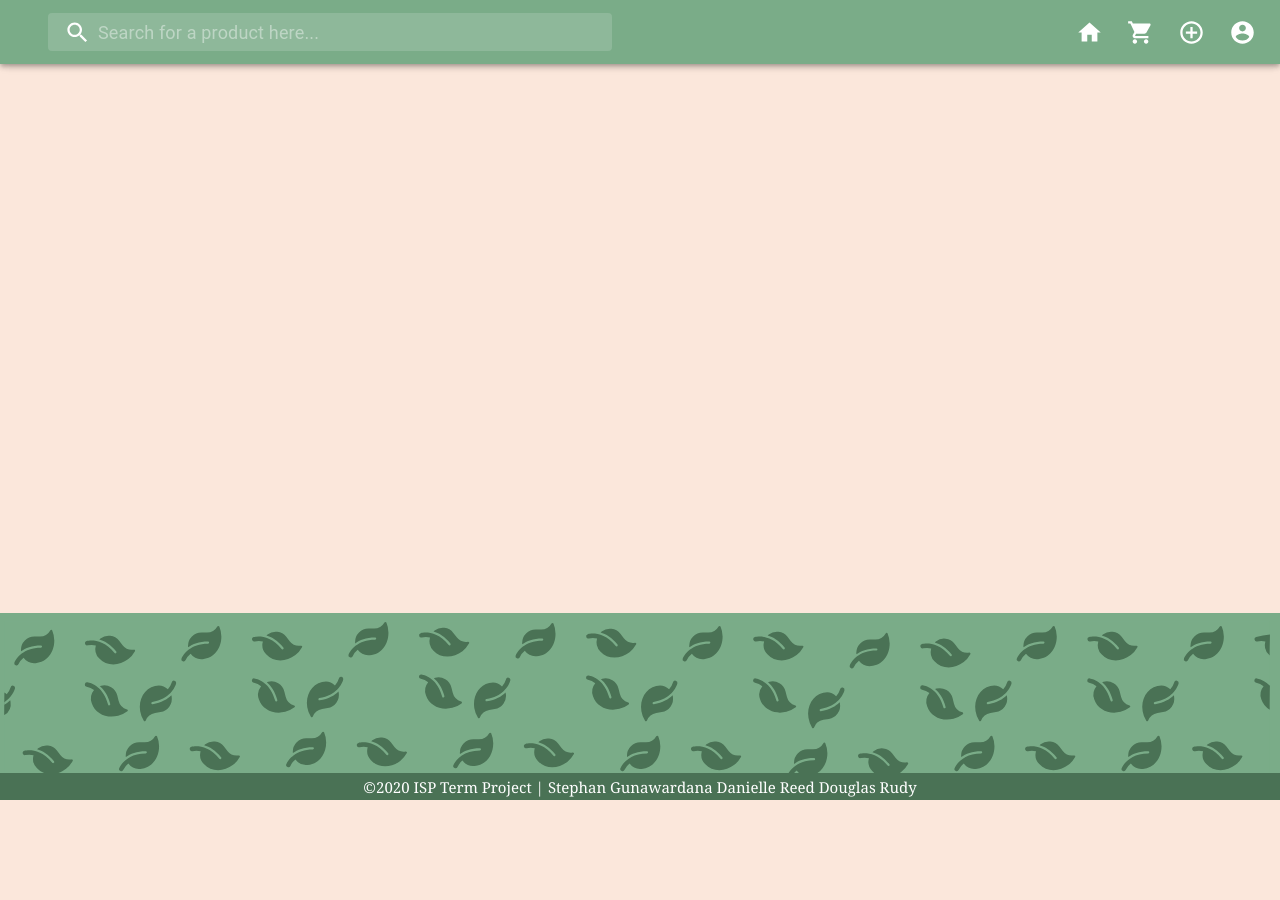
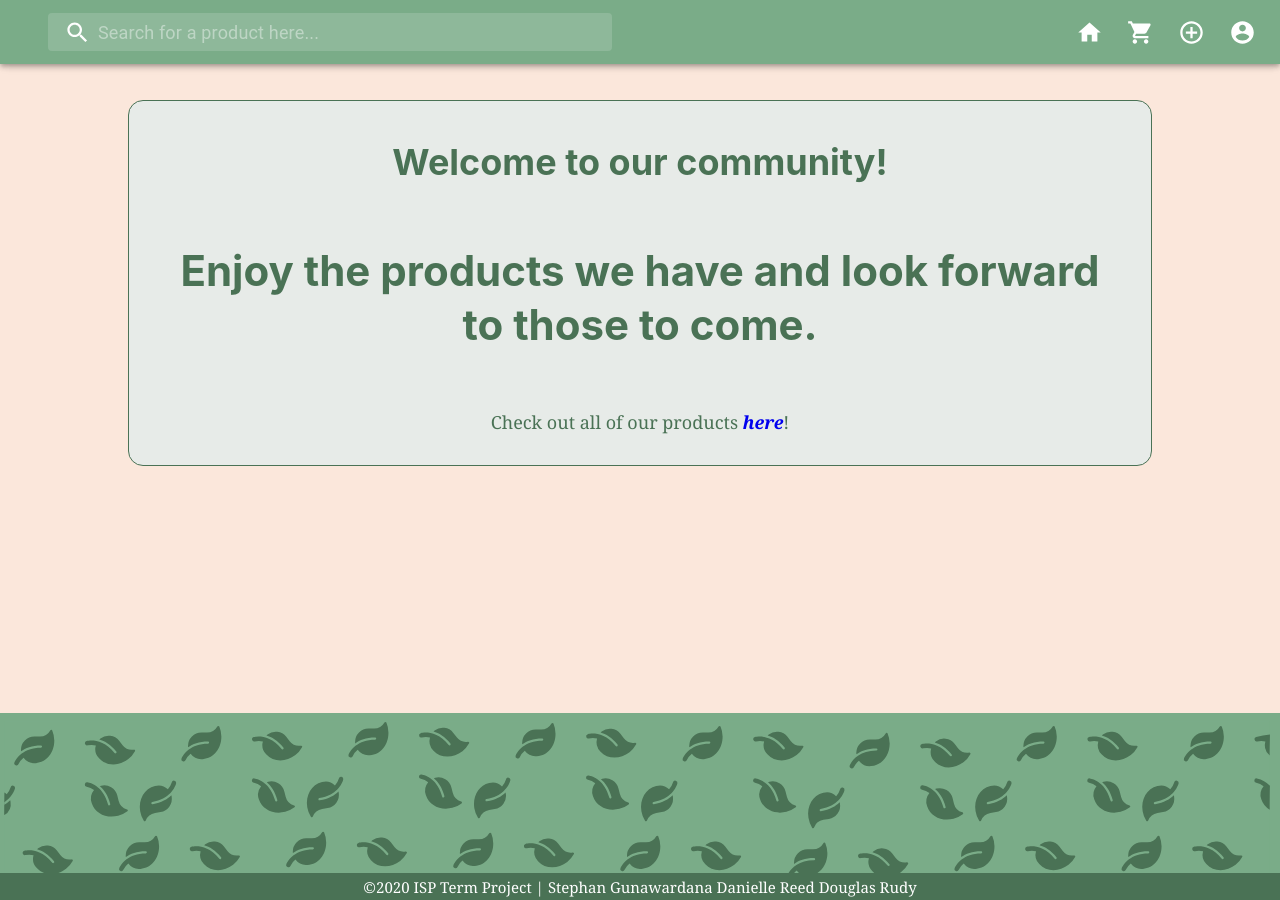
Before and after one commit to Danceratops/ispterm-client, a React (Create React App) app: page /thankyou in a window 1280 px wide. Before the commit the page ends 800 px from the top, so only its background shows below. Built offline with nearby package versions, Linux system fonts and the light colour scheme.

Commit message:
add basic validation

```diff
--- a/src/App.js
+++ b/src/App.js
@@ -7,6 +7,7 @@ import cart from "./Pages/cart";
 import products from "./Pages/products";
 import search from "./Pages/search";
 import product from "./Pages/product";
+import signout from "./Pages/Signout";
 import thankyou from "./Pages/thankyou";
 
 import Nav from "./components/navbar";
@@ -26,6 +27,7 @@ function App() {
             <Route exact path="/cart" component={cart} />
             <Route exact path="/products" component={products} />
             <Route exact path="/search" component={search} />
+            <Route exact path="/signout" component={signout} />
             <Route exact path="/thankyou" component={thankyou} />
             <Route exact path="/product/:productId" component={product} />
           </Switch>
--- /dev/null
+++ b/src/Pages/Signout.js
@@ -0,0 +1,13 @@
+import React from "react";
+
+const Signout = ( ) => {
+  return (
+    <div className="thank-you-container">
+      <h1>We're sad to see you go.</h1>
+      <h2>We hope you'll come back!</h2>
+      <p>You are now logged out. Close the tab or browser to complete the process.</p>
+    </div>
+  );
+};
+
+export default Signout;
--- a/src/Pages/login.js
+++ b/src/Pages/login.js
@@ -10,7 +10,6 @@ const Login = () => {
   //state initialization
   const [email, setEmail] = useState("");
   const [password, setPassword] = useState("");
-  const [errors, setErrors] = useState({});
   const [loading, setLoading] = useState(false);
 
   var history = useHistory();
@@ -27,7 +26,7 @@ const Login = () => {
       .then((res) => {
         localStorage.setItem("token", res.data.token);
         setLoading(false);
-        history.push({ pathname: "/thankyou", state: { action: "login" } });
+        history.push("/");
       })
       .catch((err) => {
         setLoading(false);
@@ -39,7 +38,7 @@ const Login = () => {
     <div className="login-container">
       <h1>Welcome back to the garden...</h1>
       <div className="login">
-        <form noValidate onSubmit={handleSubmit} className="login-form">
+        <form onSubmit={handleSubmit} className="login-form">
           <h2>Login</h2>
           <TextField
             required
@@ -50,8 +49,6 @@ const Login = () => {
             type="email"
             value={email}
             onChange={(e) => setEmail(e.target.value)}
-            helperText={errors.email}
-            error={errors.email ? true : false}
           />
           <TextField
             required
@@ -62,8 +59,6 @@ const Login = () => {
             type="password"
             value={password}
             onChange={(e) => setPassword(e.target.value)}
-            helperText={errors.password}
-            error={errors.password ? true : false}
           />
           <Button
             className="login-button"
--- a/src/Pages/signup.js
+++ b/src/Pages/signup.js
@@ -11,7 +11,6 @@ const Signup = () => {
   const [password, setPassword] = useState("");
   const [confirmPassword, setConfirmPassword] = useState("");
   const [loading, setLoading] = useState(false);
-  const [errors, setErrors] = useState({});
 
   var history = useHistory();
 
@@ -28,7 +27,7 @@ const Signup = () => {
       .then((res) => {
         localStorage.setItem("token", res.data.token);
         setLoading(false);
-        history.push({ pathname: "/thankyou", state: { action: "signup" } });
+        history.push({pathname: "/thankyou", state: {action: "signin"}});
       })
       .catch((err) => {
         setLoading(false);
@@ -37,10 +36,10 @@ const Signup = () => {
   };
   return (
     <div className="login-container">
-      <h1>Welcome back to the garden...</h1>
+      <h1>We can't wait for you to sign up!</h1>
       <div className="login">
-        <form noValidate onSubmit={handleSubmit} className="login-form">
-          <h2>Login</h2>
+        <form onSubmit={handleSubmit} className="login-form">
+          <h2>Sign-up</h2>
           <TextField
             required
             className="login-box"
@@ -50,8 +49,6 @@ const Signup = () => {
             type="email"
             value={email}
             onChange={(e) => setEmail(e.target.value)}
-            helperText={errors.email}
-            error={errors.email ? true : false}
           />
           <TextField
             required
@@ -62,8 +59,6 @@ const Signup = () => {
             type="password"
             value={password}
             onChange={(e) => setPassword(e.target.value)}
-            helperText={errors.password}
-            error={errors.password ? true : false}
           />
           <TextField
             required
@@ -74,8 +69,6 @@ const Signup = () => {
             type="password"
             value={confirmPassword}
             onChange={(e) => setConfirmPassword(e.target.value)}
-            helperText={errors.password}
-            error={errors.password ? true : false}
           />
           <Button
             className="login-button"
--- a/src/Pages/thankyou.js
+++ b/src/Pages/thankyou.js
@@ -1,16 +1,14 @@
 import React from "react";
-import PropTypes from "prop-types";
+import { Link } from "react-router-dom";
 
-const Thankyou = ({action}) => {
-    return(
-        <div className="thank-you-container">
+const Thankyou = ( ) => {
+  return (
+    <div className="thank-you-container">
+      <h1>Welcome to our community!</h1>
+      <h2>Enjoy the products we have and look forward to those to come.</h2>
+      <p>Check out all of our products <Link className="thank-you-link" to="/search">here</Link>!</p>
+    </div>
+  );
+};
 
-        </div>
-    );
-}
-
-Thankyou.propTypes = {
-    action: PropTypes.string.isRequired
-}
-
-export default Thankyou
+export default Thankyou;
--- a/src/components/navbar.js
+++ b/src/components/navbar.js
@@ -108,7 +108,6 @@ export default function Nav() {
   const logout = () => {
     handleMenuClose();
     localStorage.removeItem("token");
-    history.push({ pathname: "/thankyou", state: { action: "logout" } });
   };
 
   const handleMobileMenuOpen = (event) => {
@@ -118,7 +117,7 @@ export default function Nav() {
   const tokenNull = (
     <div>
       {(localStorage.getItem("token") !== null) ? (
-        <MenuItem onClick={logout} component={Link} to="/">
+        <MenuItem onClick={logout} component={Link} to="/signout">
           Logout
         </MenuItem>
       ) : (
--- a/src/styles/imports.scss
+++ b/src/styles/imports.scss
@@ -9,3 +9,4 @@
 @import "partials/Footer.scss";
 @import "partials/Search.scss";
 @import "partials/Login.scss";
+@import "partials/Redirect.scss";
--- /dev/null
+++ b/src/styles/partials/Redirect.scss
@@ -0,0 +1,27 @@
+.thank-you-container {
+    width: 80%;
+    border: 1px solid $green;
+    border-radius: 15px;
+    background-color: #e7ebe8;
+    margin: 100px auto;
+    text-align: center;
+    line-height: 3rem;
+    padding: 10px;
+    h1, h2, p {
+        color: $green;
+    }
+
+    .thank-you-link {
+        text-decoration: none;
+        font-style: italic;
+        font-weight: bold;
+
+        &:visited {
+            color: $green;
+        }
+
+        &:hover {
+            color: $mintgreen;
+        }
+    }
+}
```
